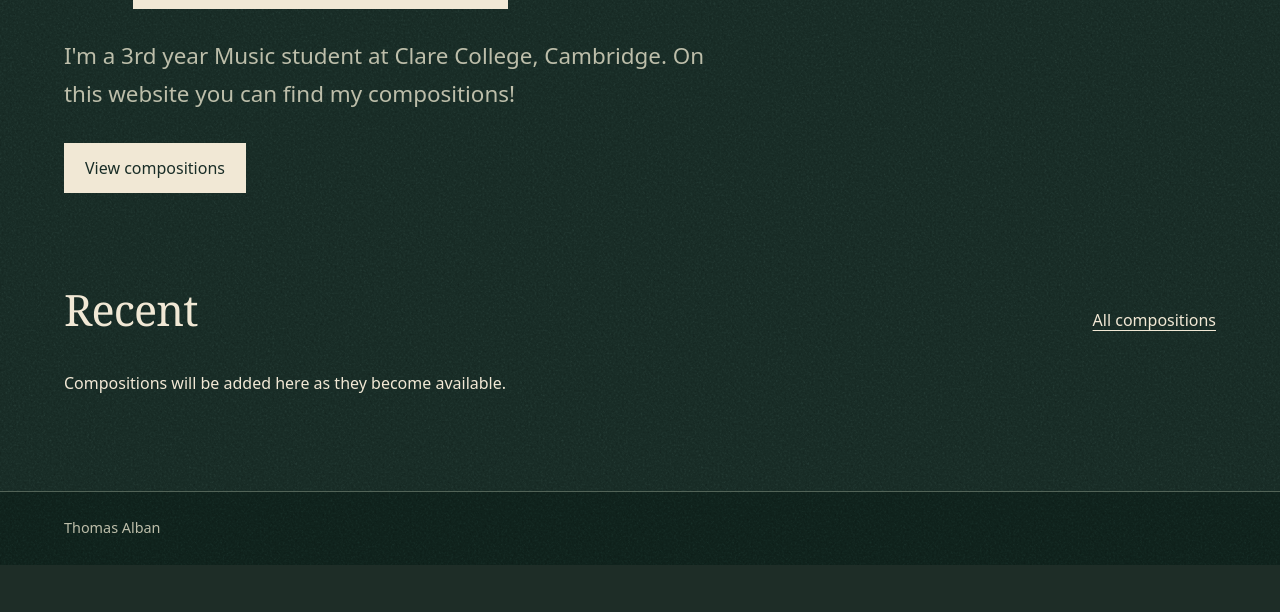
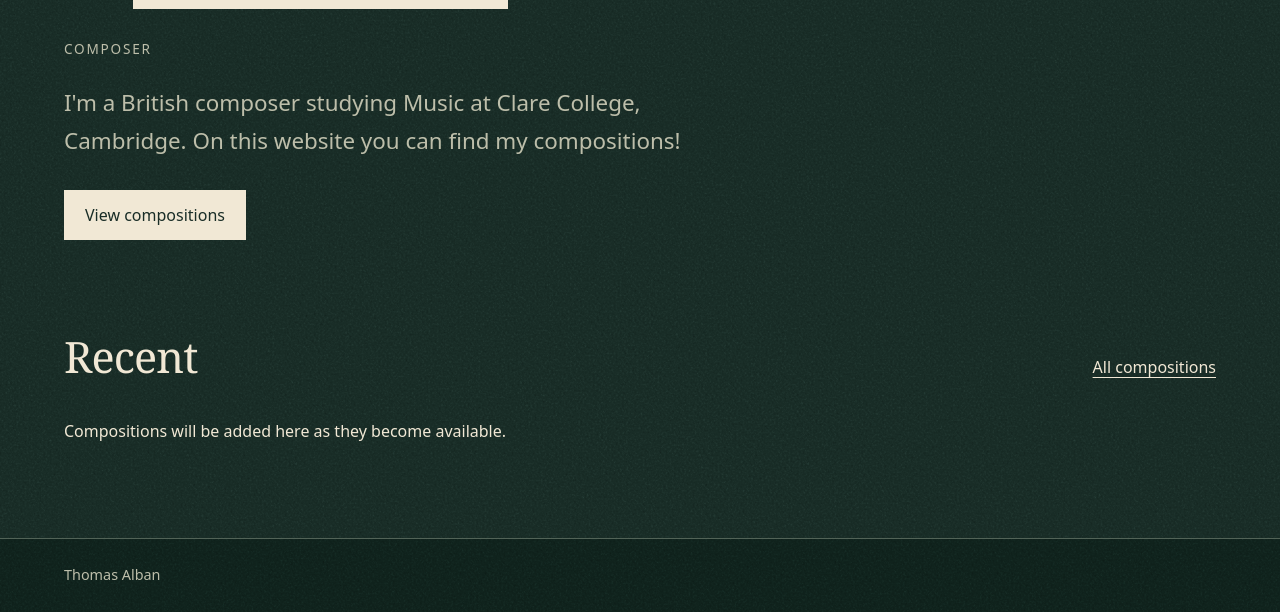
Before and after one commit to ThomasAlban/thomasalban-website, a Django app: template templates/core/home.html in a window 1280 px wide. Shown: the part 438-1050 px from the top of the page. Before the commit the page ends 1003 px from the top, so only its background shows below. Run offline with Django 5.2, Linux system fonts and the light colour scheme; the template is opened without the code that fills it, so the values that code supplies are empty; parts of the project's set-up code (start-up, migrations or seed data) failed here and were passed over; grey boxes are pictures that could not be loaded.

Commit message:
small changes

```diff
--- a/static/css/site.css
+++ b/static/css/site.css
@@ -30,9 +30,6 @@ body {
   display: flex;
   flex-direction: column;
   background-color: var(--paper);
-  /* Non-directional paper tooth blends into the green without a grey wash. */
-  background-image: url("../images/grain.svg");
-  background-blend-mode: soft-light;
   color: var(--ink);
   font-family: system-ui, -apple-system, BlinkMacSystemFont, "Segoe UI", sans-serif;
   font-size: 1rem;
@@ -57,7 +54,19 @@ p { margin: 0 0 .85rem; }
 img { max-width: 100%; height: auto; display: block; }
 .skip-link { position: absolute; top: .75rem; left: 1rem; padding: .75rem 1rem; background: var(--ink); color: var(--paper); transform: translateY(-200%); z-index: 10; }
 .skip-link:focus { transform: translateY(0); }
-.site-band { background-color: var(--deep-green); background-image: url("../images/grain.svg"); background-blend-mode: soft-light; }
+.site-band { background-color: var(--deep-green); }
+/* Keep the paper texture decorative and out of background-image context menus. */
+body, .site-band { position: relative; isolation: isolate; }
+body::before, .site-band::before {
+  content: "";
+  position: absolute;
+  inset: 0;
+  z-index: -1;
+  pointer-events: none;
+  background-color: inherit;
+  background-image: url("../images/grain.svg");
+  background-blend-mode: soft-light;
+}
 .site-header { display: grid; grid-template-columns: 1fr auto auto; align-items: center; gap: 1.5rem; padding-block: 1.5rem; }
 /* Straddle the header edge so its background stops exactly at the rule. */
 .header-divider { display: flex; align-items: center; gap: .75rem; height: 0; overflow: visible; color: var(--muted); }
@@ -72,6 +81,7 @@ img { max-width: 100%; height: auto; display: block; }
 main { flex: 1; min-height: 60vh; padding-bottom: 4rem; }
 .hero { padding-block: clamp(2.5rem, 6vw, 3.5rem); max-width: 52rem; }
 .hero h1 { font-size: clamp(3.25rem, 8vw, 5rem); margin-bottom: .35em; }
+.hero-role { font-size: .85rem; letter-spacing: .13em; text-transform: uppercase; color: var(--muted); margin-bottom: 1.5rem; }
 .page-heading { padding-block: clamp(1.75rem, 4vw, 2.75rem); max-width: 55rem; }
 .error-page { max-width: 46rem; padding-block: clamp(3rem, 9vw, 7rem); }
 .error-page h1 { margin-bottom: 1.25rem; }
--- a/templates/core/home.html
+++ b/templates/core/home.html
@@ -4,7 +4,8 @@
 {% block content %}
   <section class="hero" aria-labelledby="home-title">
     <h1 id="home-title" class="drawn-heading drawn-heading-name" style="--heading-mask: url('{% heading_mask 'thomas-alban' %}')"><span class="drawn-heading-text">Thomas Alban</span></h1>
-    <p class="lead">I'm a 3rd year Music student at Clare College, Cambridge. On this website you can find my compositions!</p>
+    <p class="hero-role">Composer</p>
+    <p class="lead">I'm a British composer studying Music at Clare College, Cambridge. On this website you can find my compositions!</p>
     <a class="button" href="{% url 'compositions:list' %}">View compositions</a>
   </section>
   {% if featured %}
```
Also changed, not shown: core/test_public_pages.py (+10 -0 lines).
